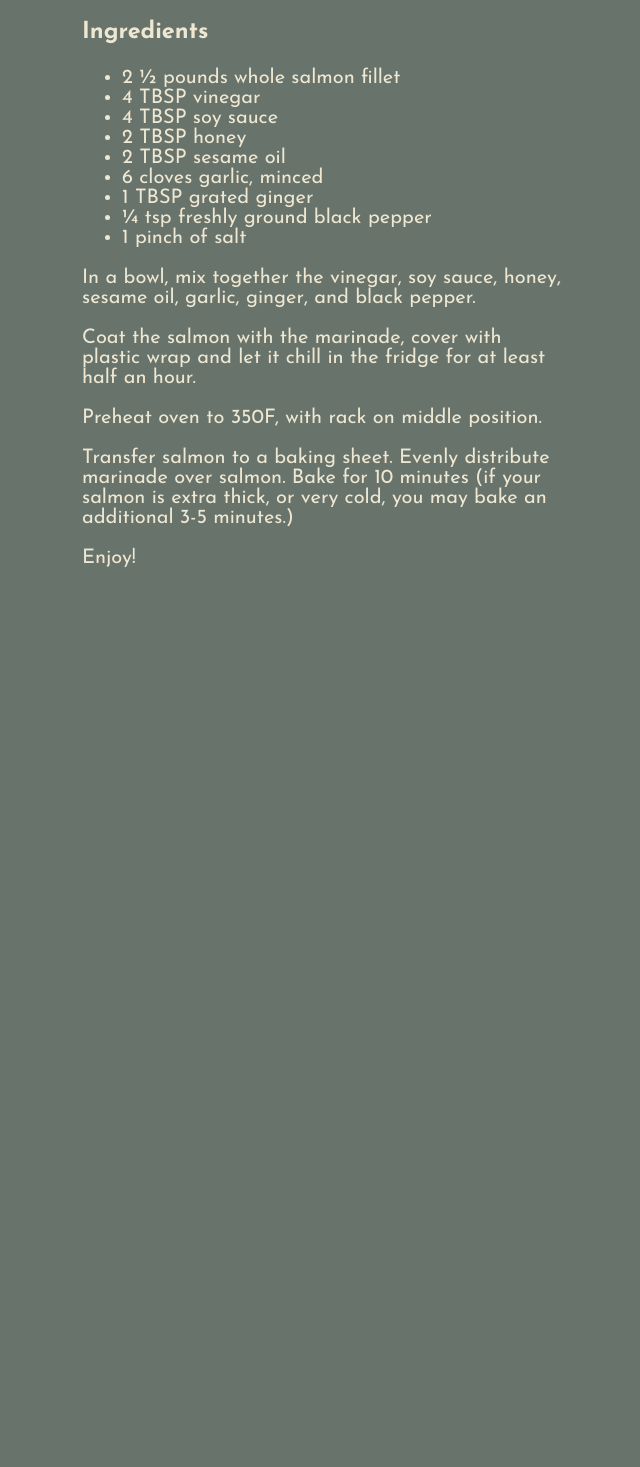
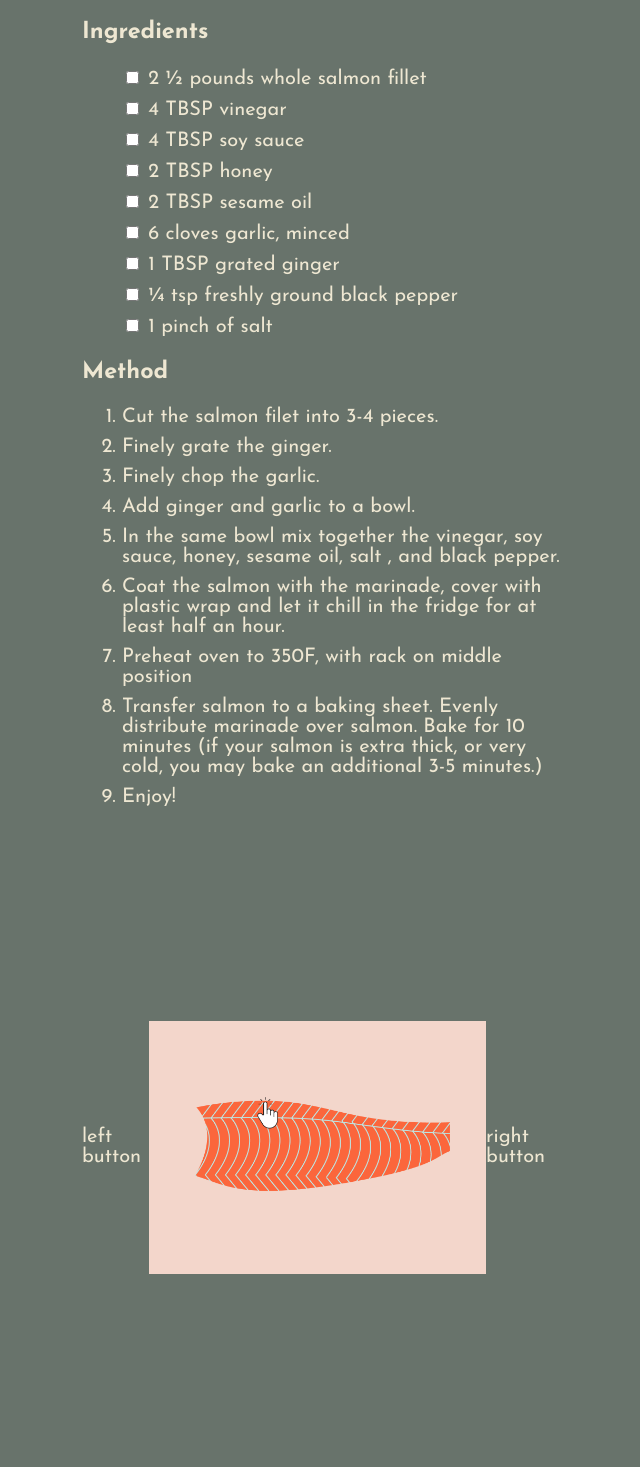
Before and after one commit to turbatahirtt/Kitchen-Calm, a plain HTML site: page html/recipe1.html in a window 1280 px wide. Shown: the part 375-1842 px from the top of the page, without its empty margins (218-858 px from the left). Before the commit the page ends 963 px from the top, so only its background shows below. Drawn offline with Linux system fonts and the light colour scheme.

Commit message:
Recipe steps

```diff
--- a/css/styles.css
+++ b/css/styles.css
@@ -215,3 +215,33 @@ a {
   justify-content: flex-start;
   align-items: center;
 }
+
+li {
+  margin-bottom: 10px;
+}
+
+#ingredients {
+  list-style: none;
+}
+
+#video-player-container {
+  display: flex;
+  flex-direction: row;
+  height: 80vh;
+  align-items: center;
+}
+
+#video {
+  flex-grow: 1;
+  width: 100%;
+  height: 100%;
+  align-items: center;
+  display: flex;
+  justify-content: center;
+}
+
+#video img {
+  object-fit: contain;
+    height: 80%;
+    width: 100%;
+}
--- a/html/recipe1.html
+++ b/html/recipe1.html
@@ -28,32 +28,67 @@
       </div>
       <div>
         <h3>Ingredients</h3>
-        <ul>
-          <li>2 ½ pounds whole salmon fillet</li>
-          <li>4 TBSP vinegar</li>
-          <li>4 TBSP soy sauce</li>
-          <li>2 TBSP honey</li>
-          <li>2 TBSP sesame oil</li>
-          <li>6 cloves garlic, minced</li>
-          <li>1 TBSP grated ginger</li>
-          <li>¼ tsp freshly ground black pepper</li>
-          <li>1 pinch of salt</li>
+        <ul id="ingredients">
+          <li>
+            <input type="checkbox">
+            <span>2 ½ pounds whole salmon fillet</span>
+          </li>
+          <li>
+            <input type="checkbox">
+            <span>4 TBSP vinegar</span>
+          </li>
+          <li>
+            <input type="checkbox">
+            <span>4 TBSP soy sauce</span>
+          </li>
+          <li>
+            <input type="checkbox">
+            <span>2 TBSP honey</span>
+          </li>
+          <li>
+            <input type="checkbox">
+            <span>2 TBSP sesame oil</span>
+          </li>
+          <li>
+            <input type="checkbox">
+            <span>6 cloves garlic, minced</span>
+          </li>
+          <li>
+            <input type="checkbox">
+            <span>1 TBSP grated ginger</span>
+          </li>
+          <li>
+            <input type="checkbox">
+            <span>¼ tsp freshly ground black pepper</span>
+          </li>
+          <li>
+            <input type="checkbox">
+            <span>1 pinch of salt</span>
+          </li>
         </ul>
-        <p>
-          In a bowl, mix together the vinegar, soy sauce, honey, sesame oil, garlic, ginger, and black pepper.
-        </p>
-        <p>
-          Coat the salmon with the marinade, cover with plastic wrap and let it chill in the fridge for at least half an hour.
-        </p>
-        <p>
-          Preheat oven to 350F, with rack on middle position.
-        </p>
-        <p>
-          Transfer salmon to a baking sheet. Evenly distribute marinade over salmon. Bake for 10 minutes (if your salmon is extra thick, or very cold, you may bake an additional 3-5 minutes.)
-        </p>
-        <p>
-          Enjoy!
-        </p>
+        <h3>Method</h3>
+        <ol>
+          <li>Cut the salmon filet into 3-4 pieces.</li>
+          <li>Finely grate the ginger.</li>
+          <li>Finely chop the garlic.</li>
+          <li>Add ginger and garlic to a bowl.</li>
+          <li>In the same bowl mix together the vinegar, soy sauce, honey, sesame oil, salt , and black pepper.</li>
+          <li>Coat the salmon with the marinade, cover with plastic wrap and let it chill in the fridge for at least half an hour.</li>
+          <li>Preheat oven to 350F, with rack on middle position</li>
+          <li>Transfer salmon to a baking sheet. Evenly distribute marinade over salmon. Bake for 10 minutes (if your salmon is extra thick, or very cold, you may bake an additional 3-5 minutes.)</li>
+          <li>Enjoy!</li>
+        </ol>
+        <div id="video-player-container">
+          <div>
+            left button
+          </div>
+          <div id="video">
+            <img src="../Images/Step-1.png"/>
+          </div>
+          <div>
+            right button
+          </div>
+        </div>
       </div>
     </div>
   </body>
--- a/javascript/jquery_functions.js
+++ b/javascript/jquery_functions.js
@@ -1,11 +1,17 @@
 jQuery(function() {
 
-  var homeButtonId = "#home-button";
-  var tipsButtonId = "#tips-button";
-  var contactButtonId = "#contact-button";
+  $('input:checkbox').change(function() {
+    if ($(this).is(':checked')) {
+      let parent = $(this).parent();
+      console.log(parent.children()[1]);
+      parent.children().eq(1).css('text-decoration', 'line-through');
+    }
 
-  var homeDivId = "#home";
-  var tipsDivId = "#tips";
-  var contactDivId = "#contact";
+    if ($(this).is(':not(:checked)')) {
+      let parent = $(this).parent();
+      console.log(parent.children()[1]);
+      parent.children().eq(1).css('text-decoration', '');
+    }
+  })
 
 })
```
